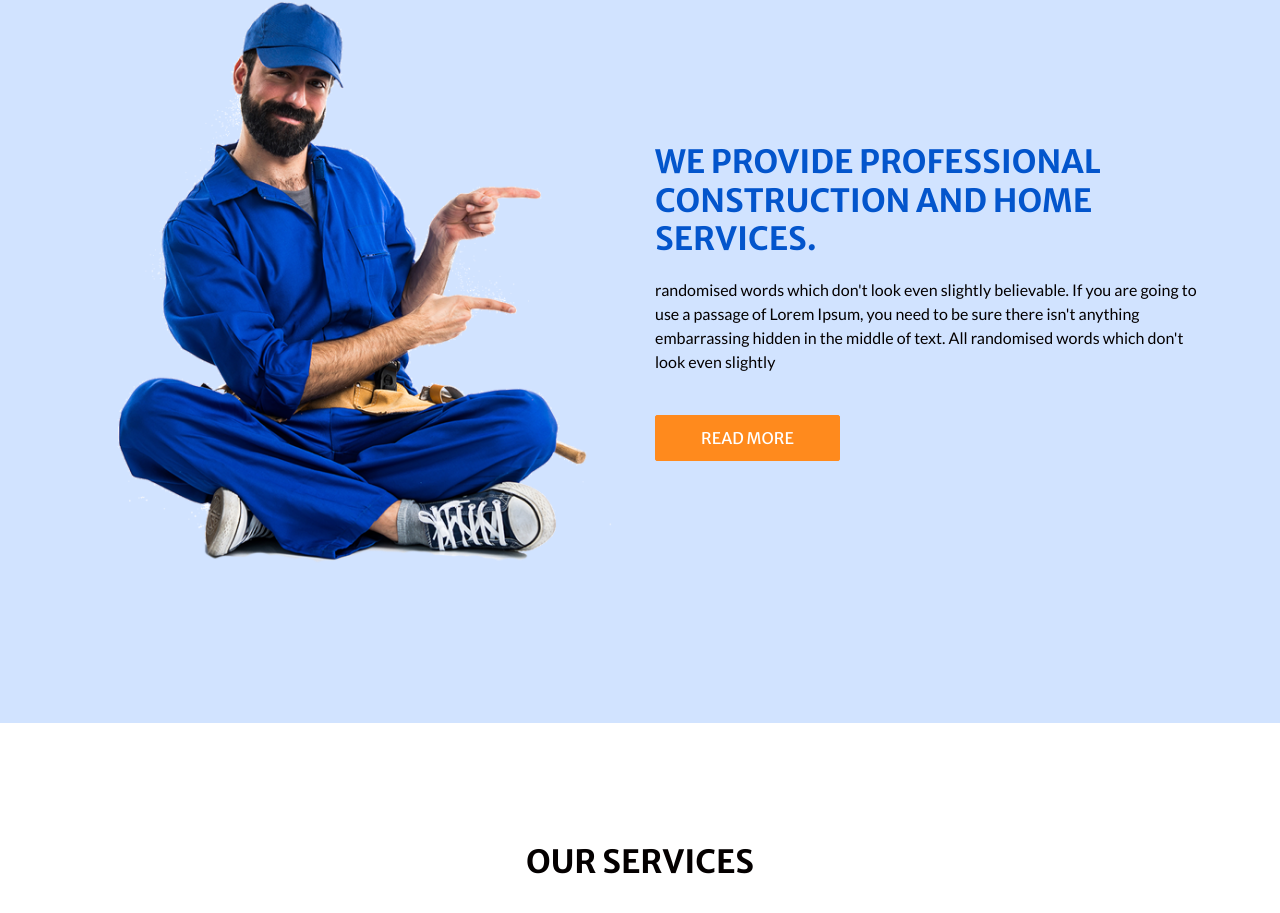
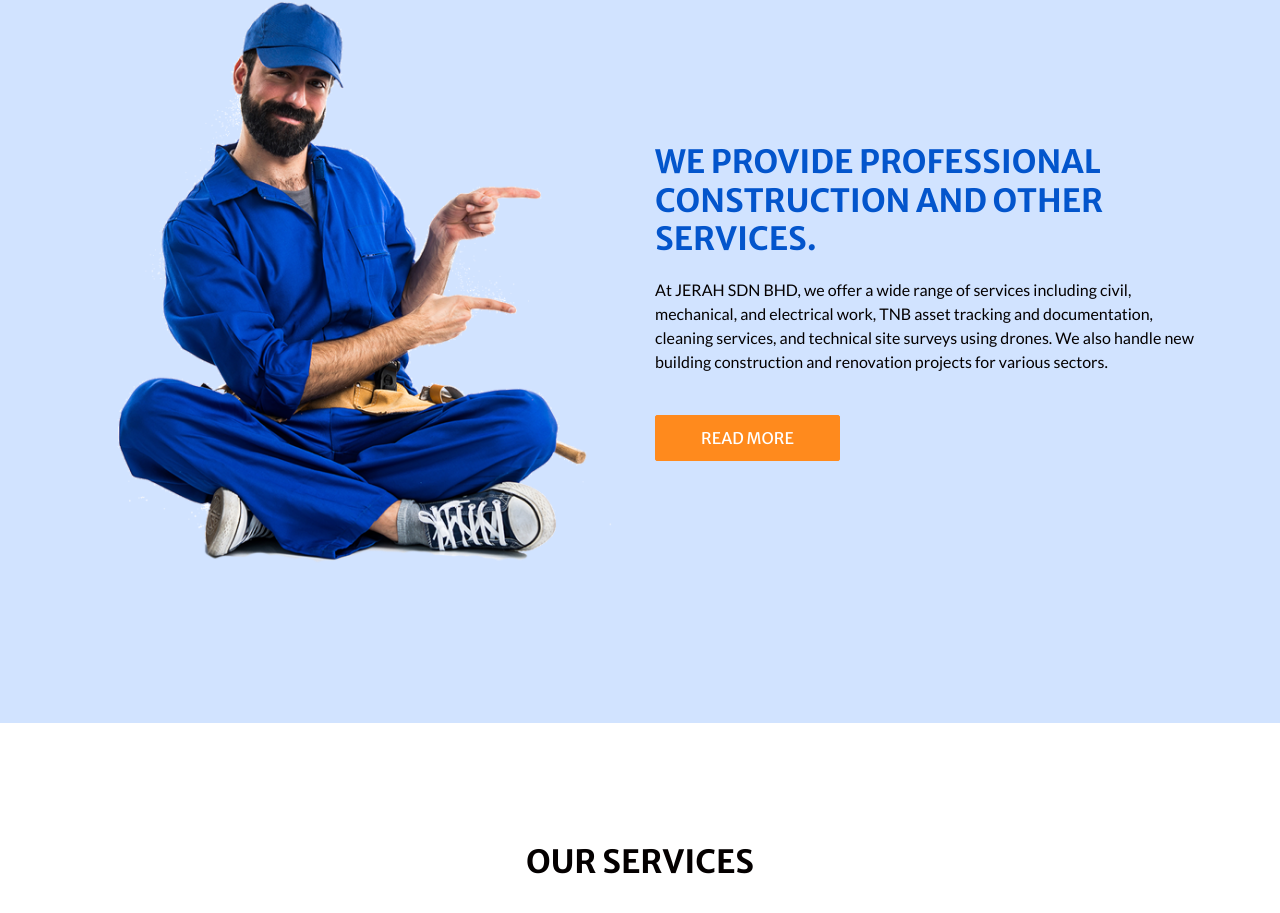
Before and after one commit to roonnyron/website1, a plain HTML site: page index.html in a window 1280 px wide. Shown: the part 1607-2520 px from the top of the page. Drawn offline with nearby package versions, Linux system fonts and the light colour scheme.

Commit message:
ron update 23/6 3.26pm

```diff
--- a/index.html
+++ b/index.html
@@ -225,10 +225,10 @@
           <div class="detail-box">
             <h2>
               We Provide Professional <br>
-              Construction and Home Services.
+              Construction and Other Services.
             </h2>
             <p>
-              randomised words which don't look even slightly believable. If you are going to use a passage of Lorem Ipsum, you need to be sure there isn't anything embarrassing hidden in the middle of text. All randomised words which don't look even slightly
+              At JERAH SDN BHD, we offer a wide range of services including civil, mechanical, and electrical work, TNB asset tracking and documentation, cleaning services, and technical site surveys using drones. We also handle new building construction and renovation projects for various sectors.
             </p>
             <a href="">
               Read More
```
